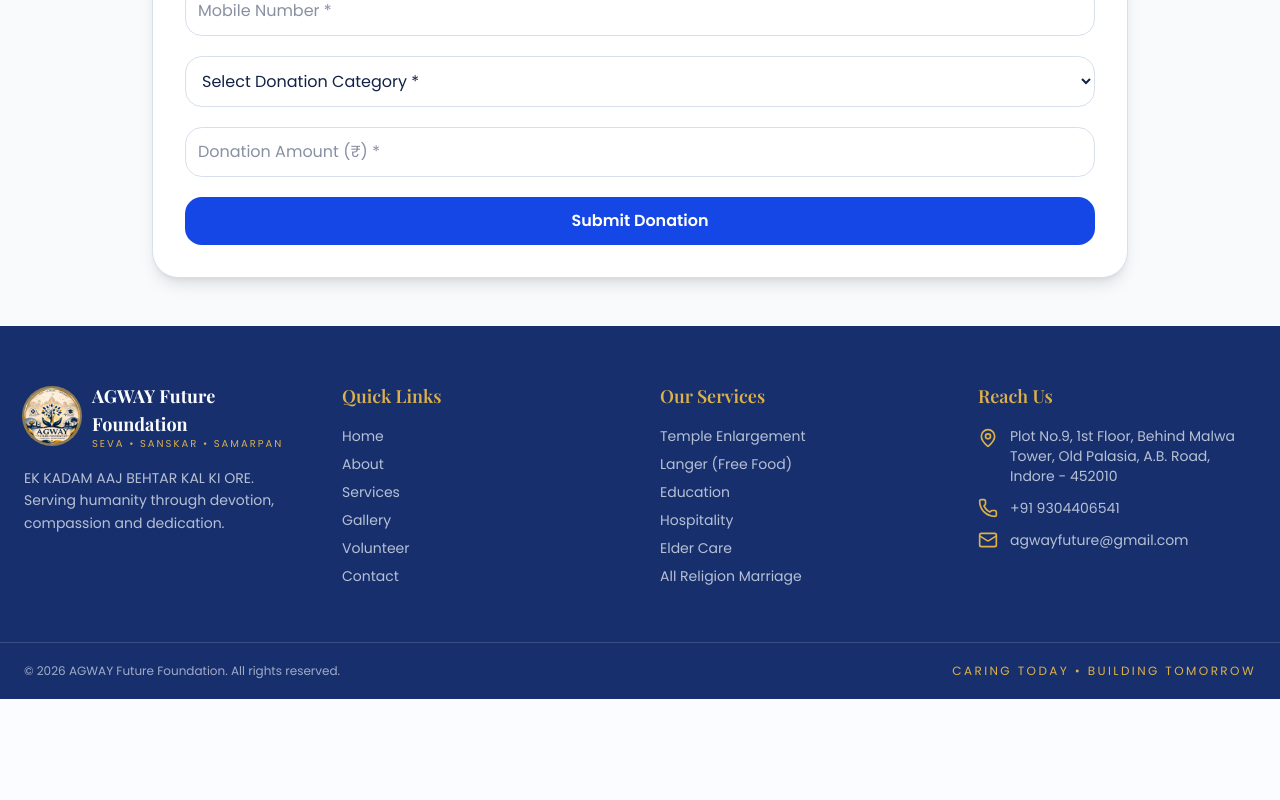
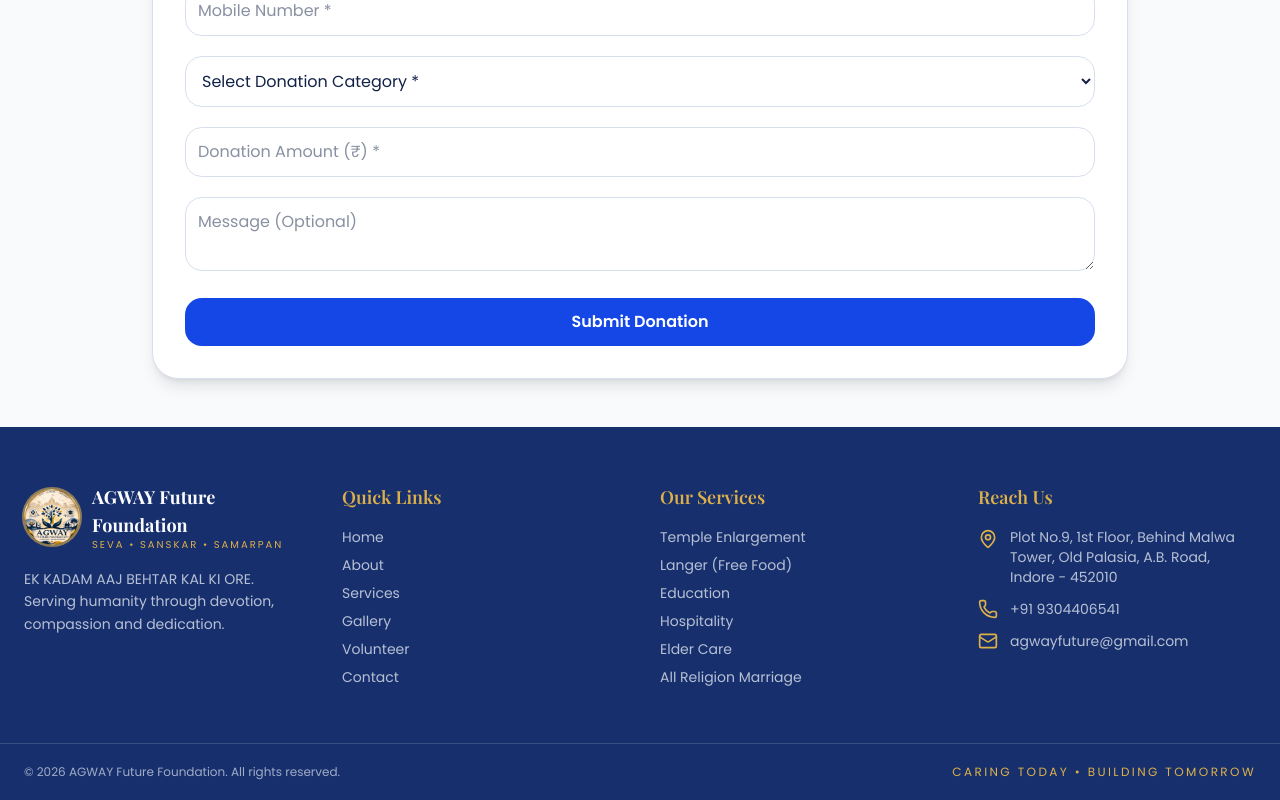
Before and after one commit to Prashmi2000/Agway-Future-Foundation-, a Next.js app: page /donate in a window 1280 px wide. Shown: the part 1269-2069 px from the top of the page. Before the commit the page ends 1968 px from the top, so only its background shows below. Built offline with nearby package versions, Linux system fonts and the light colour scheme.

Commit message:
Add donation message field

```diff
--- a/app/donate/page.tsx
+++ b/app/donate/page.tsx
@@ -10,6 +10,7 @@ export default function DonatePage() {
     phone: "",
     category: "",
     amount: "",
+    message: "",
   });
 
   const [loading, setLoading] = useState(false);
@@ -47,6 +48,7 @@ export default function DonatePage() {
           phone: "",
           category: "",
           amount: "",
+          message: "",
         });
       } else {
         alert("Something went wrong. Please try again.");
@@ -138,6 +140,15 @@ export default function DonatePage() {
               }
             />
 
+            <textarea
+              placeholder="Message (Optional)"
+              className="w-full border rounded-xl p-3"
+              value={form.message}
+              onChange={(e) =>
+                setForm({ ...form, message: e.target.value })
+              }
+            />
+
             <button
               type="submit"
               disabled={loading}
```
